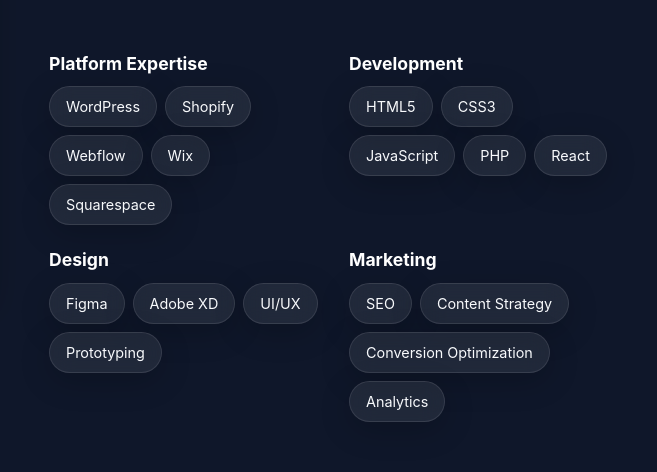
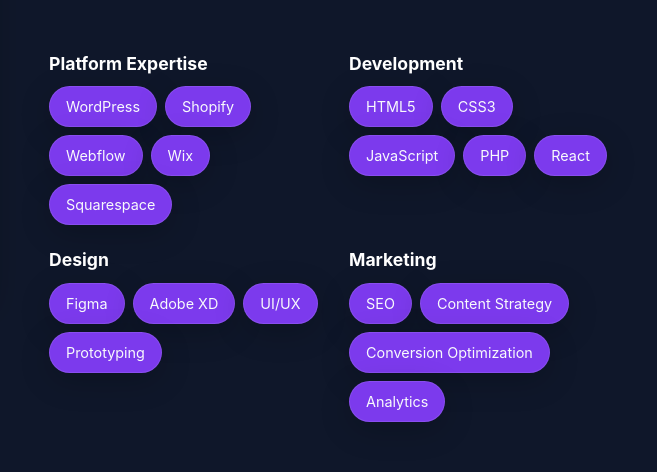
Before and after one commit to ranaab173/portfolioproject, a plain HTML site: page index.html in a window 1280 px wide. Shown: the part 1385-1857 px from the top of the page, 623-1280 px from the left. Drawn offline with nearby package versions, Linux system fonts and the light colour scheme.

```diff
--- a/css/style.css
+++ b/css/style.css
@@ -480,7 +480,7 @@ nav {
 }
 
 .skill-tag {
-    background: var(--glass);
+    background: #7c3aed;
     border: 1px solid var(--glass-border);
     padding: 0.5rem 1rem;
     border-radius: 100px;
```
